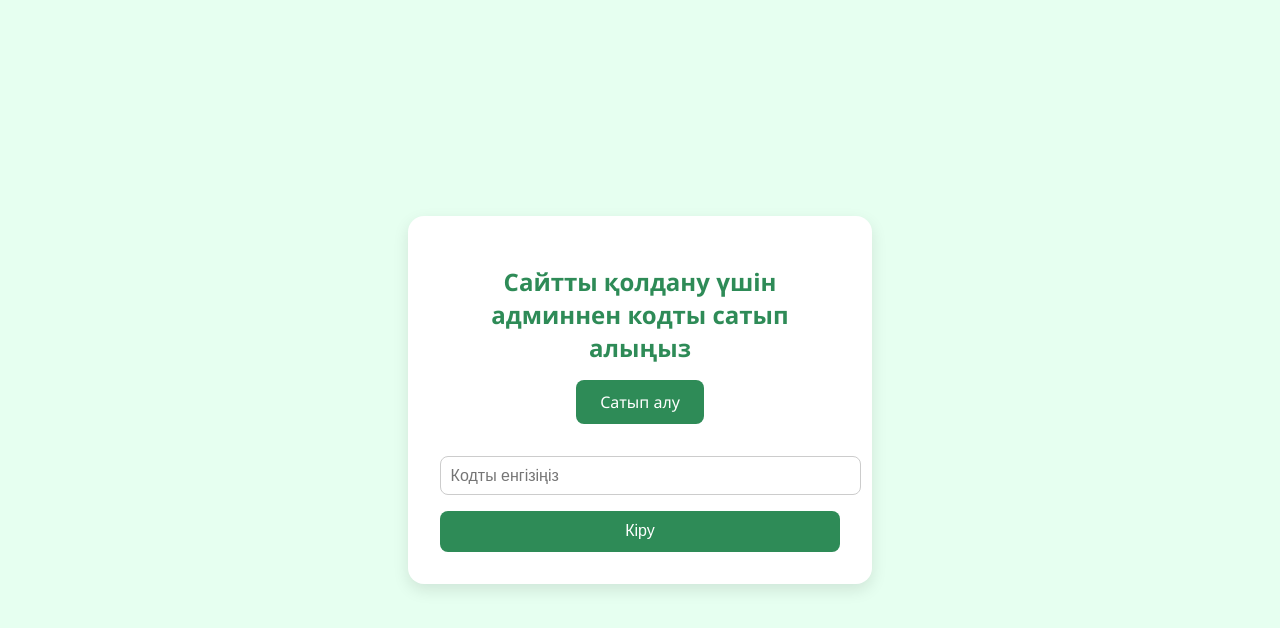
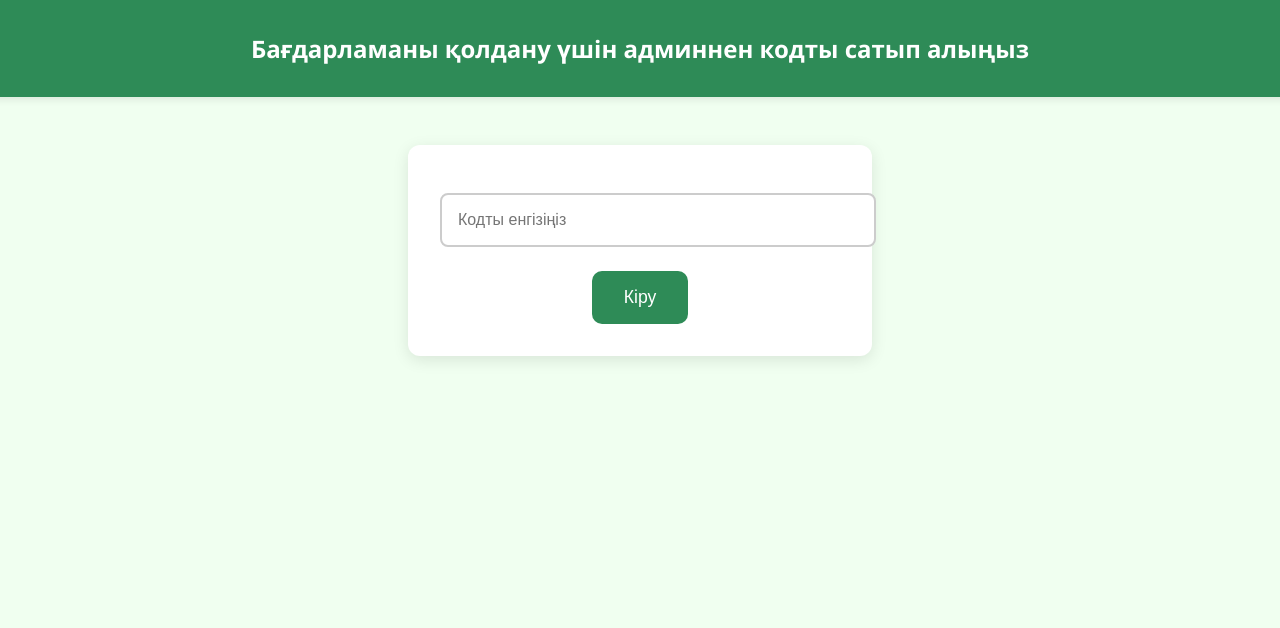
Before and after one commit to mukhitdinovvv/triangle, a plain HTML site: page index.html in a window 1280 px wide. Drawn offline with Linux system fonts and the light colour scheme.

Commit message:
Update index.html

```diff
--- a/index.html
+++ b/index.html
@@ -3,103 +3,107 @@
 <head>
   <meta charset="UTF-8">
   <meta name="viewport" content="width=device-width, initial-scale=1.0">
-  <title>Үшбұрыш</title>
+  <title>Қол жеткізу</title>
   <style>
+    :root {
+      --main-color: #2e8b57;
+      --hover-color: #246b45;
+      --error-color: #c0392b;
+      --white: #fff;
+    }
+
     body {
-      font-family: 'Segoe UI', sans-serif;
-      background-color: #e6fff0;
       margin: 0;
       padding: 0;
+      font-family: 'Segoe UI', sans-serif;
+      background-color: #f0fff0;
+      color: #333;
       display: flex;
       flex-direction: column;
       align-items: center;
-      justify-content: center;
-      height: 100vh;
+      justify-content: flex-start;
+      min-height: 100vh;
+    }
+
+    header {
+      background-color: var(--main-color);
+      color: var(--white);
+      width: 100%;
+      text-align: center;
+      padding: 2rem 1rem;
+      font-size: 1.5rem;
+      font-weight: bold;
+      box-shadow: 0 2px 8px rgba(0,0,0,0.1);
     }
 
     .container {
+      margin-top: 3rem;
+      padding: 2rem;
+      background-color: #ffffff;
+      border-radius: 12px;
+      box-shadow: 0 4px 16px rgba(0,0,0,0.1);
       text-align: center;
-      background: white;
-      padding: 2rem;
-      border-radius: 16px;
-      box-shadow: 0 6px 16px rgba(0,0,0,0.1);
       max-width: 400px;
       width: 90%;
     }
 
-    h1 {
-      color: #2e8b57;
-      font-size: 1.5rem;
-      margin-bottom: 1rem;
+    .input {
+      width: 100%;
+      padding: 1rem;
+      margin-top: 1rem;
+      font-size: 1rem;
+      border: 2px solid #ccc;
+      border-radius: 8px;
+      outline: none;
     }
 
-    .buy-button {
-      background-color: #2e8b57;
+    .button {
+      margin-top: 1.5rem;
+      padding: 1rem 2rem;
+      background-color: var(--main-color);
       color: white;
-      padding: 0.7rem 1.5rem;
+      font-size: 1.1rem;
       border: none;
-      border-radius: 8px;
-      font-size: 1rem;
+      border-radius: 10px;
       cursor: pointer;
-      text-decoration: none;
-      display: inline-block;
-      margin-bottom: 2rem;
-      transition: background 0.3s;
+      transition: background-color 0.3s ease;
     }
 
-    .buy-button:hover {
-      background-color: #246b45;
-    }
-
-    input[type="text"] {
-      padding: 0.6rem;
-      font-size: 1rem;
-      width: 100%;
-      margin-bottom: 1rem;
-      border-radius: 8px;
-      border: 1px solid #ccc;
-    }
-
-    .login-button {
-      background-color: #2e8b57;
-      color: white;
-      padding: 0.7rem 1.5rem;
-      border: none;
-      border-radius: 8px;
-      font-size: 1rem;
-      cursor: pointer;
-      width: 100%;
+    .button:hover {
+      background-color: var(--hover-color);
     }
 
     .error {
-      color: #e53935;
+      color: var(--error-color);
       margin-top: 1rem;
+      font-weight: bold;
     }
   </style>
 </head>
 <body>
+
+  <header>
+    Бағдарламаны қолдану үшін админнен кодты сатып алыңыз
+  </header>
+
   <div class="container">
-    <h1>Сайтты қолдану үшін админнен кодты сатып алыңыз</h1>
-    <a class="buy-button" href="https://wa.me/+77016661519?text=%D0%A1%D3%99%D0%BB%D0%B5%D0%BC%2C%20%D2%AE%D1%88%D0%B1%D2%B1%D1%80%D1%8B%D1%88%20%D0%B1%D0%B0%D2%93%D0%B4%D0%B0%D1%80%D0%BB%D0%B0%D0%BC%D0%B0%D1%81%D1%8B%D0%BD%20%D1%81%D0%B0%D1%82%D1%8B%D0%BF%20%D0%B0%D0%BB%D2%93%D1%8B%D0%BC%20%D0%BA%D0%B5%D0%BB%D0%B5%D0%B4%D1%96!">
-      Сатып алу
-    </a>
-    <input type="text" id="accessCode" placeholder="Кодты енгізіңіз">
-    <button class="login-button" onclick="checkCode()">Кіру</button>
-    <div id="error" class="error" style="display: none;">Код дұрыс емес</div>
+    <input type="text" id="accessCode" class="input" placeholder="Кодты енгізіңіз">
+    <button class="button" onclick="checkCode()">Кіру</button>
+    <div id="errorMessage" class="error" style="display: none;">Код дұрыс емес!</div>
   </div>
 
   <script>
     function checkCode() {
-      const input = document.getElementById("accessCode").value.trim();
-      const validCode = "ushburish_2025_000";
-      const errorDiv = document.getElementById("error");
+      const code = document.getElementById('accessCode').value.trim();
+      const errorDiv = document.getElementById('errorMessage');
 
-      if (input === validCode) {
+      if (code === "ushburish_GuLfariza_2025") {
         window.location.href = "app.html";
       } else {
         errorDiv.style.display = "block";
       }
     }
   </script>
+
 </body>
 </html>
```
